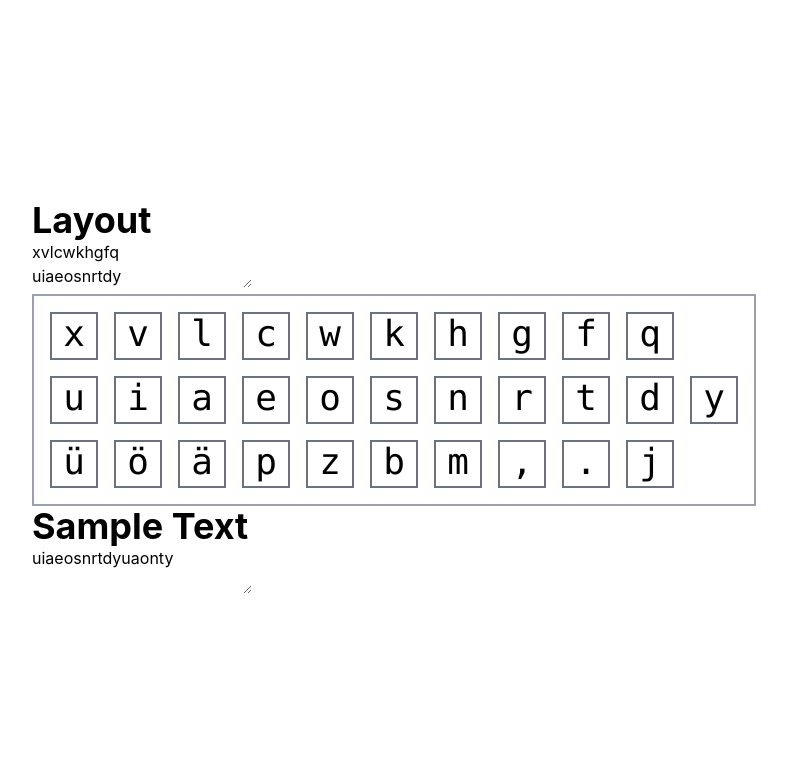
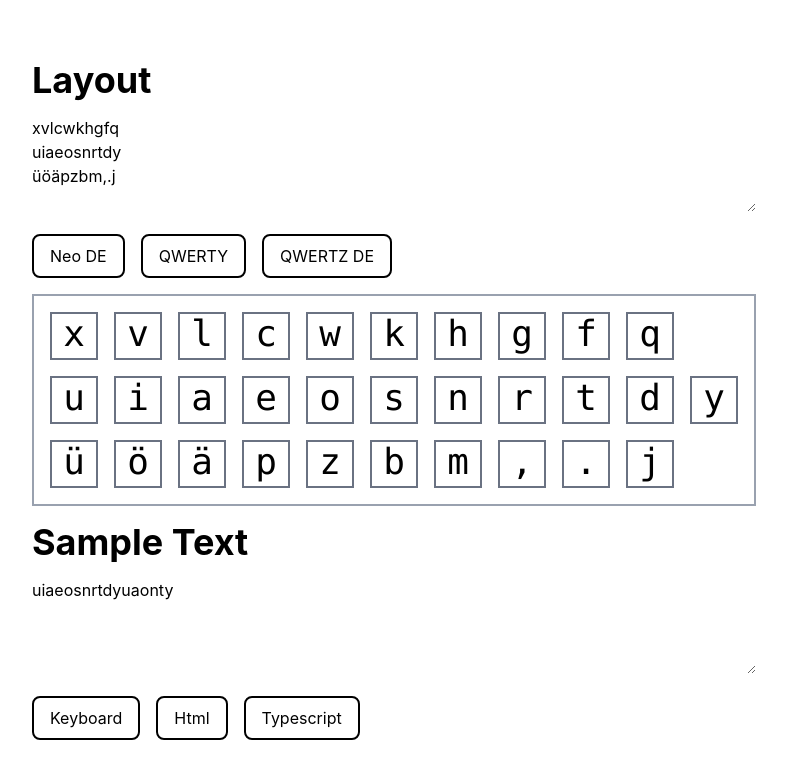
Before and after one commit to wiktoriavh/keyboard-layout-heatmap, a website built with Vite: page index.html in a window 1280 px wide. Shown: the whole page, without its empty margins (246-1033 px from the left). Built offline with nearby package versions, Linux system fonts and the light colour scheme.

Commit message:
feat: add buttons for getting samples and layouts

```diff
--- a/index.html
+++ b/index.html
@@ -8,9 +8,22 @@
   </head>
   <body class="h-screen flex justify-center items-center">
     <div class="gap-4" x-data="keyboard" id="foo">
-      <section>
+      <section class="py-4">
         <h1 class="text-4xl font-bold">Layout</h1>
-        <textarea x-model="layout"></textarea>
+        <textarea class="w-full my-4 h-24" x-model="layout"></textarea>
+        <div
+          class="flex gap-4"
+          x-data="{ text: [{key:'neo-german',name:'Neo DE'}, {key:'qwerty',name:'QWERTY'}, {key:'qwertz',name:'QWERTZ DE'}] }"
+        >
+          <template x-for="item in text">
+            <button
+              class="border-2 rounded-lg px-4 py-2 hover:bg-gray-200 active:bg-gray-400"
+              @click="getLayout(item.key)"
+            >
+              <span x-text="item.name"></span>
+            </button>
+          </template>
+        </div>
       </section>
 
       <section class="border-2 border-gray-400 p-4 flex flex-col gap-4">
@@ -19,15 +32,14 @@
             <template x-for="letter in row.split('')">
               <kbd
                 x-text="letter"
-                class="px-2 border-2 border-gray-500 font-mono text-4xl aspect-square w-12 text-center"
+                class="px-2 border-2 border-gray-500 font-mono text-4xl aspect-square w-12 text-center bg-white"
                 :class="{
-                  'bg-[#003049]': heatmap[letter].heat >= 80,
-                  'bg-[#D62828]': heatmap[letter].heat >= 60 && heatmap[letter].heat < 80,
-                  'bg-[#F77F00]': heatmap[letter].heat >= 40 && heatmap[letter].heat < 60,
-                  'bg-[#FCBF49]': heatmap[letter].heat >= 20 && heatmap[letter].heat < 40,
-                  'bg-[#EAE2B7]': heatmap[letter].heat < 20,
-                  'bg-white': heatmap[letter].heat === 0,
-
+                  'bg-[#003049]': heatmap[letter]?.heat >= 80,
+                  'bg-[#D62828]': heatmap[letter]?.heat >= 60 && heatmap[letter].heat < 80,
+                  'bg-[#F77F00]': heatmap[letter]?.heat >= 40 && heatmap[letter].heat < 60,
+                  'bg-[#FCBF49]': heatmap[letter]?.heat >= 20 && heatmap[letter].heat < 40,
+                  'bg-[#EAE2B7]': heatmap[letter]?.heat < 20,
+                  'bg-white': heatmap[letter]?.heat === 0,
                 }"
               ></kbd>
             </template>
@@ -35,9 +47,24 @@
         </template>
       </section>
 
-      <section>
+      <section class="py-4">
         <h1 class="text-4xl font-bold">Sample Text</h1>
-        <textarea x-model="sample"></textarea>
+        <textarea class="w-full my-4 h-24" x-model="sample"></textarea>
+        <div
+          class="flex gap-4"
+          x-data="{ text: ['keyboard', 'html', 'typescript'] }"
+        >
+          <template x-for="item in text">
+            <button
+              class="border-2 rounded-lg px-4 py-2 hover:bg-gray-200 active:bg-gray-400"
+              @click="setSample(item)"
+            >
+              <span
+                x-text="item.replace(/(?:^|\s)\w/g, match => match.toUpperCase())"
+              ></span>
+            </button>
+          </template>
+        </div>
       </section>
     </div>
     <script type="module" src="/src/main.ts"></script>
```
